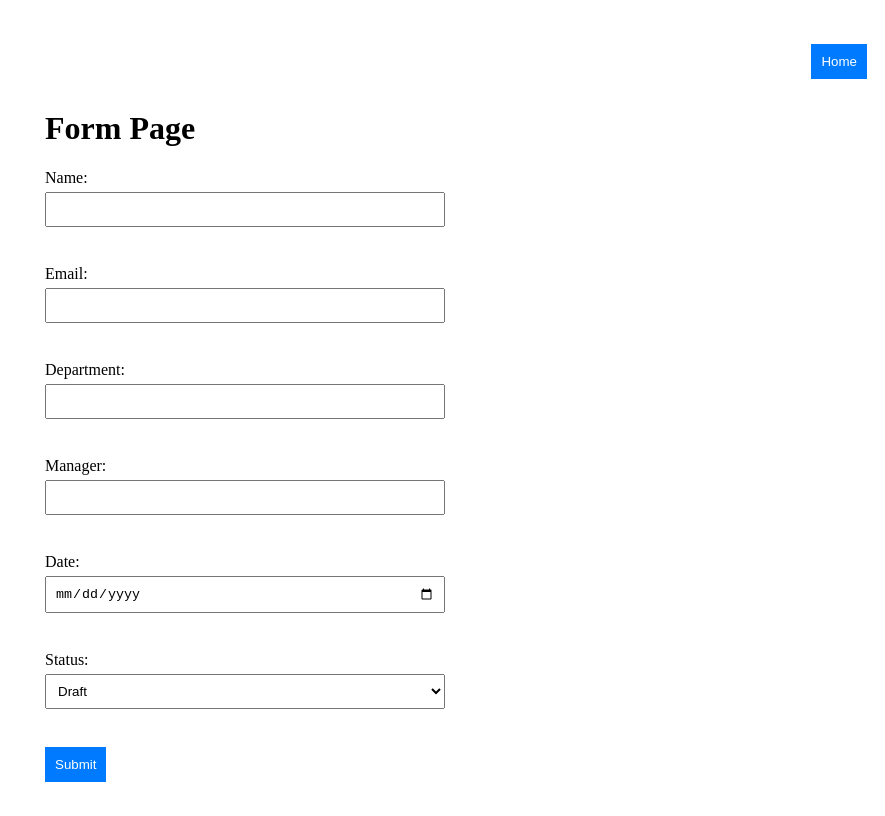
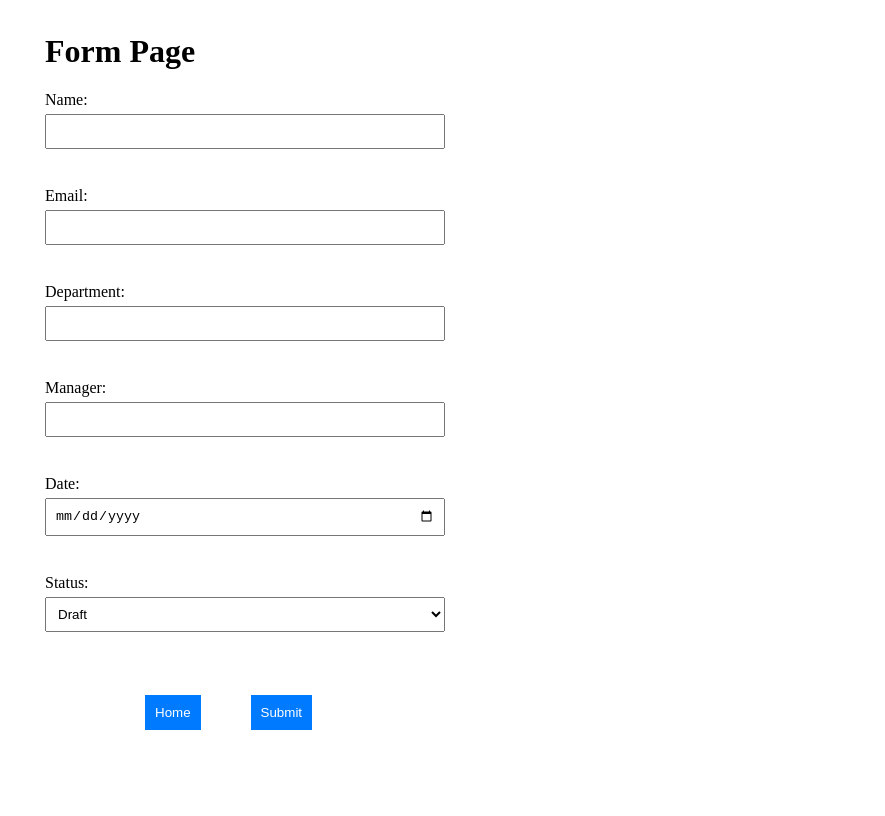
Before and after one commit to yashviagrawal/ReactNextJSDemo, a Next.js app in the folder my-nextjs-app/: page /form in a window 1280 px wide. Shown: the whole page, without its empty margins (395-1280 px from the left). Built offline with nearby package versions, Linux system fonts and the light colour scheme.

Commit message:
Fix: Home button Postion

```diff
--- a/my-nextjs-app/src/components/FormPage.css
+++ b/my-nextjs-app/src/components/FormPage.css
@@ -20,7 +20,7 @@
   color: #fff;
   border: none;
   padding: 10px;
-  margin: 10px;
+  margin: 25px 50px 75px 100px;
   cursor: pointer;
 }
 
@@ -53,7 +53,7 @@ select {
   box-sizing: border-box;
 }
 
-button {
+.submit-button {
   background-color: #007bff;
   color: #fff;
   border: none;
--- a/my-nextjs-app/src/components/FormPage.tsx
+++ b/my-nextjs-app/src/components/FormPage.tsx
@@ -94,13 +94,10 @@ const FormPage: React.FC<FormPageProps> = ({ onClose }) => {
   return (
     <div className="form-full-screen">
       <div className="form-header">
-        <button onClick={() => router.push('/dashboard')} className="home-button">
-          Home
-        </button>
+
       </div>
       <div className="form-content">
         <h1>Form Page</h1>
-
         {isSuccess ? (
           <p className="success-message">Form submitted successfully!</p>
         ) : (
@@ -173,7 +170,9 @@ const FormPage: React.FC<FormPageProps> = ({ onClose }) => {
               </select>
             </label>
             <br />
-            <button type="submit">Submit</button>
+            <button onClick={() => router.push('/dashboard')} className="home-button">Home</button>
+            <button className='submit-button' type="submit">Submit</button>
+
           </form>
         )}
       </div>
```
